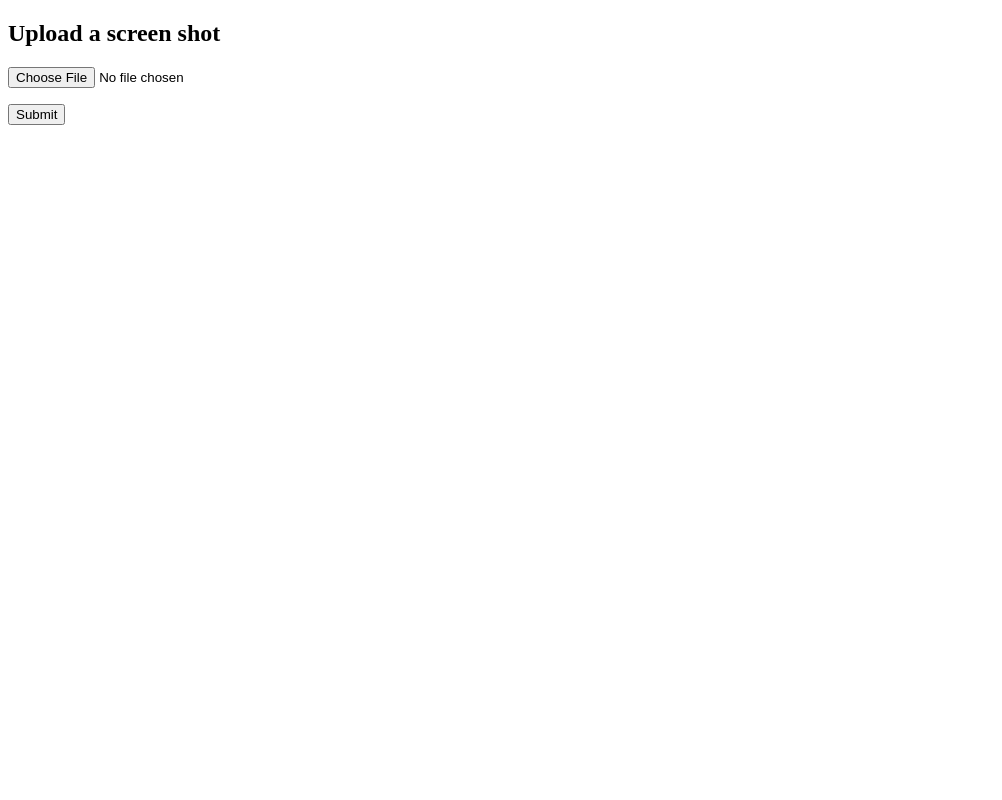
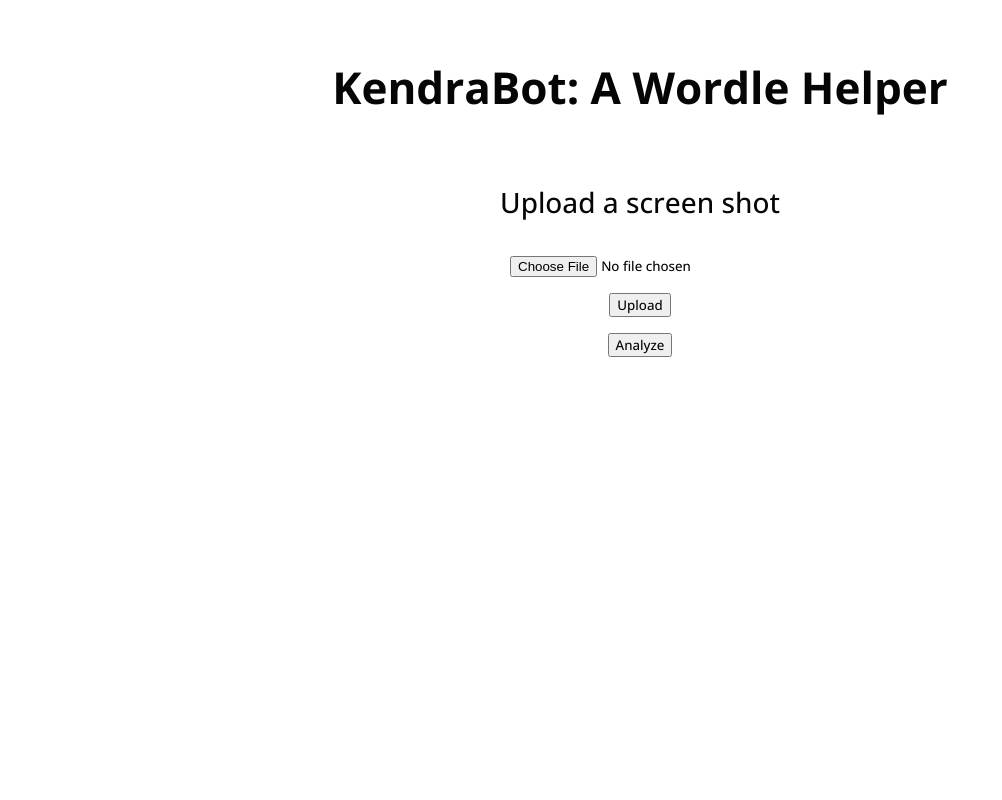
Before and after one commit to kbfreder/wordle-analysis, a Flask app: page /home in a window 1280 px wide. Shown: the whole page, without its empty margins (0-1002 px from the left). Run offline with Flask 3, Linux system fonts and the light colour scheme.

Commit message:
working, with some style

```diff
--- a/main.py
+++ b/main.py
@@ -25,9 +25,8 @@ def upload_image():
         filename = secure_filename(image.filename)
         img_path = os.path.join(BASE_DIR, app.config['IMAGE_UPLOADS'], filename)
         image.save(img_path)
-        # cv.test(img_path)
-        cv.process(img_path)
-        return render_template("main.html", filename=filename)
+        text = cv.process(img_path)
+        return render_template("main.html", filename=filename, text=text)
 
     return render_template("main.html")
 
--- /dev/null
+++ b/static/styles.css
@@ -0,0 +1,33 @@
+@import url('https://fonts.googleapis.com/css2?family=Open+Sans:wght@300;500;700&display=swap');
+
+* {
+    color: #060505;
+    font-family: 'Open Sans', sans-serif;
+}
+/* element */
+body {
+    margin: 0;
+    padding: 0;
+    background-color: #ffffff;
+    display: flex;
+}
+h1 {
+    font-size: 44px;
+    font-weight: 700;
+    padding: 20px 0;
+}
+h2 {
+    font-size: 28px;
+    font-weight: 500;
+    padding: 10px 0;
+}
+/* class */
+.main {
+    /* display: flex; */
+    /* flex-direction: column; */
+    align-items: center;
+    text-align: center;
+    justify-content: space-between;
+    height: 100vh;
+    width: 100%;
+}
--- a/templates/main.html
+++ b/templates/main.html
@@ -1,26 +1,46 @@
 <!DOCTYPE html>
+<html lang="en">
 
-<title>Kendrabot - Wordle Helper</title>
+<head>
+    <meta charset="UTF-8">
+    <title>KendraBot - Wordle Helper</title>
+    <link rel="stylesheet" href="{{ url_for('static', filename='styles.css') }}">
+    <!-- <link rel="stylesheet" href="styles.css"> -->
 
+</head>
+
+<body>
+    <section class="main">
+        <h1>KendraBot: A Wordle Helper</h1>
+        <p></p>
         <h2>Upload a screen shot</h2>
 
+        <form method="post" action="/home" enctype="multipart/form-data">
+            <p><input type="file" name="file" autocomplete="off" required></p>
+            <p><input type="submit" value="Upload"></p>
+        </form>
+
     <!-- <div>
-    <img src="../static/images/gray-knock.png">
+        <img src="../static/images/gray-knock.png" style="width:260px;height:300px;">
     </div> -->
 
     {% if filename %}
         <div>
             <img src="{{ url_for('static', filename='/images/'+filename) }}" style="width:260px;height:300px;">
+            <p>Number of remaining words = {{ text }}</p>
         </div>
     {% endif %}
 
 
 
-<form method="post" action="/home" enctype="multipart/form-data">
+    <form method="post" action="/analyze">
         <p>
-        <input type="file" name="file" autocomplete="off" required>
-    </p>
-    <p>
-        <input type="submit" value="Submit">
+            <input type="submit" value="Analyze">
         </p>
     </form>
+
+</section>
+
+</body>
+
+</html>
```
Lines whose indentation alone changed are shown as unchanged.
